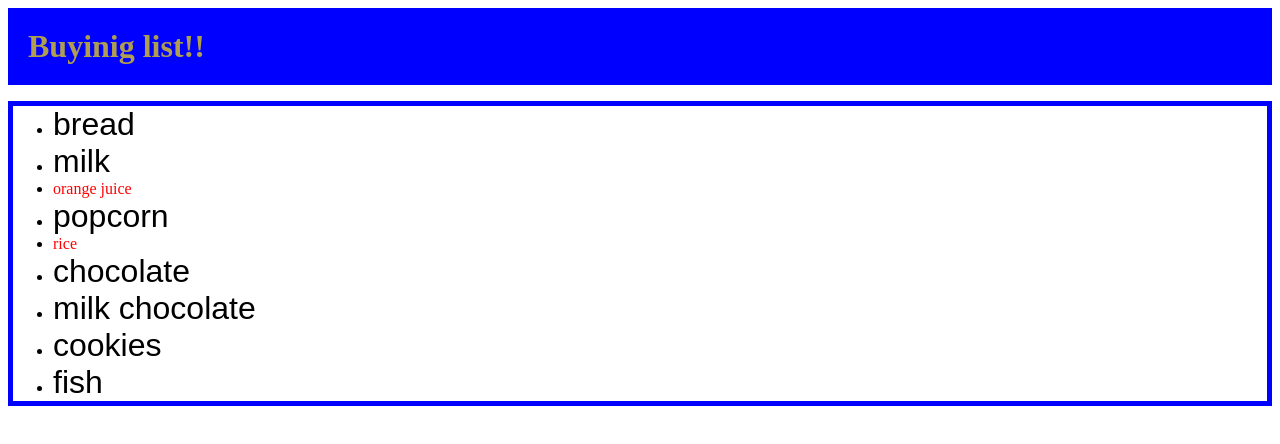
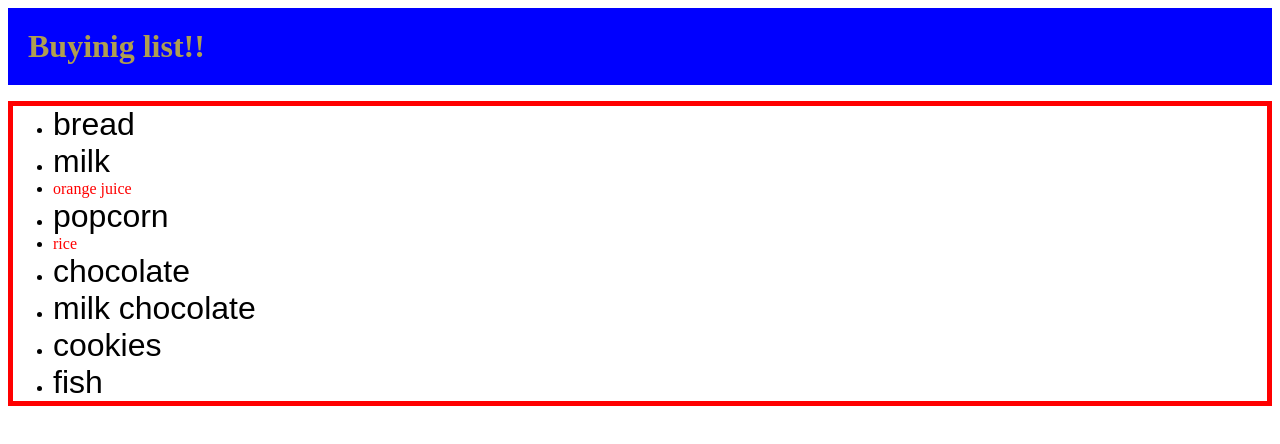
Before and after one commit to Bioiqs-iGem/iGEMWiki_EdTutorial, a plain HTML site: page index.html in a window 1280 px wide. Drawn offline with Linux system fonts and the light colour scheme.

Commit message:
Sytles modifications

```diff
--- a/style.css
+++ b/style.css
@@ -14,5 +14,5 @@ h1{
 }
 
 .buying{
-    border: 5px solid blue;
+    border: 5px solid red;
 }
```
